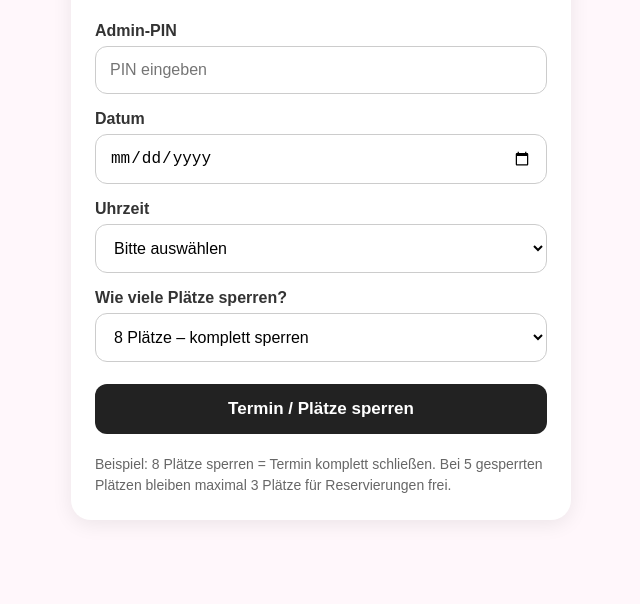
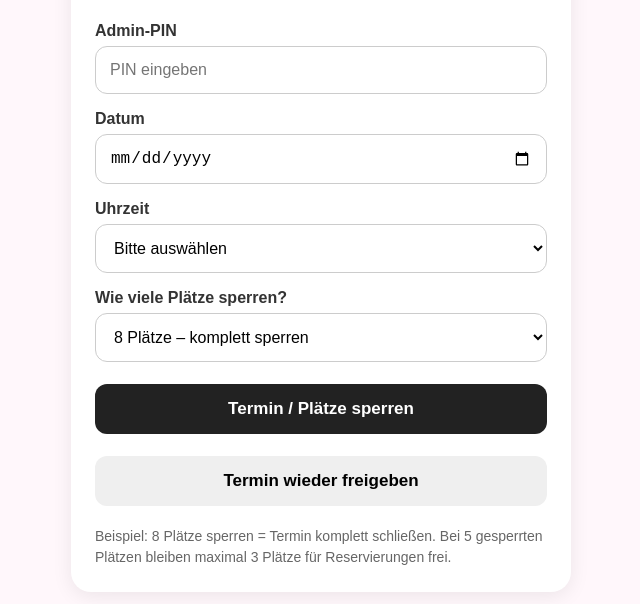
Before and after one commit to Nubi-hub3536/nubi-reservierung, a website: page public/admin.html in a window 1280 px wide. Shown: the part 144-748 px from the top of the page, without its empty margins (319-959 px from the left). Drawn offline with Linux system fonts and the light colour scheme.

Commit message:
Update admin.html

```diff
--- a/public/admin.html
+++ b/public/admin.html
@@ -117,6 +117,9 @@
   <button class="block" onclick="blockSlot()">
     Termin / Plätze sperren
   </button>
+  <button onclick="unblockSlot()">
+  Termin wieder freigeben
+  </button>
 
   <div id="message"></div>
 
@@ -168,6 +171,43 @@ async function blockSlot() {
     message.textContent =
       "Verbindung fehlgeschlagen.";
   }
+} async function unblockSlot() {
+  const pin = document.getElementById("pin").value;
+  const date = document.getElementById("date").value;
+  const time = document.getElementById("time").value;
+  const message = document.getElementById("message");
+
+  if (!pin || !date || !time) {
+    message.textContent = "Bitte PIN, Datum und Uhrzeit auswählen.";
+    return;
+  }
+
+  message.textContent = "Wird freigegeben…";
+
+  try {
+    const response = await fetch("/api/admin-unblock", {
+      method: "POST",
+      headers: {
+        "Content-Type": "application/json"
+      },
+      body: JSON.stringify({
+        pin,
+        date,
+        time
+      })
+    });
+
+    const data = await response.json();
+
+    if (!response.ok) {
+      message.textContent = data.error || "Freigeben nicht möglich.";
+      return;
+    }
+
+    message.textContent = "✅ Termin wurde wieder freigegeben.";
+  } catch (error) {
+    message.textContent = "Verbindung fehlgeschlagen.";
+  }
 }
 </script>
 
```
